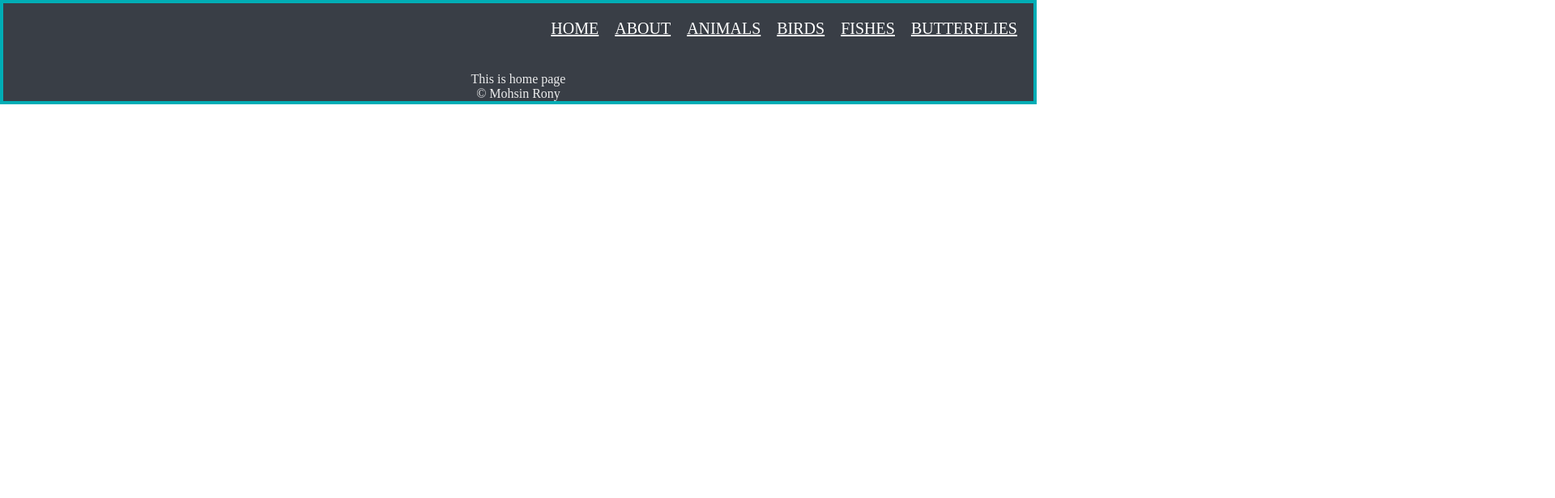
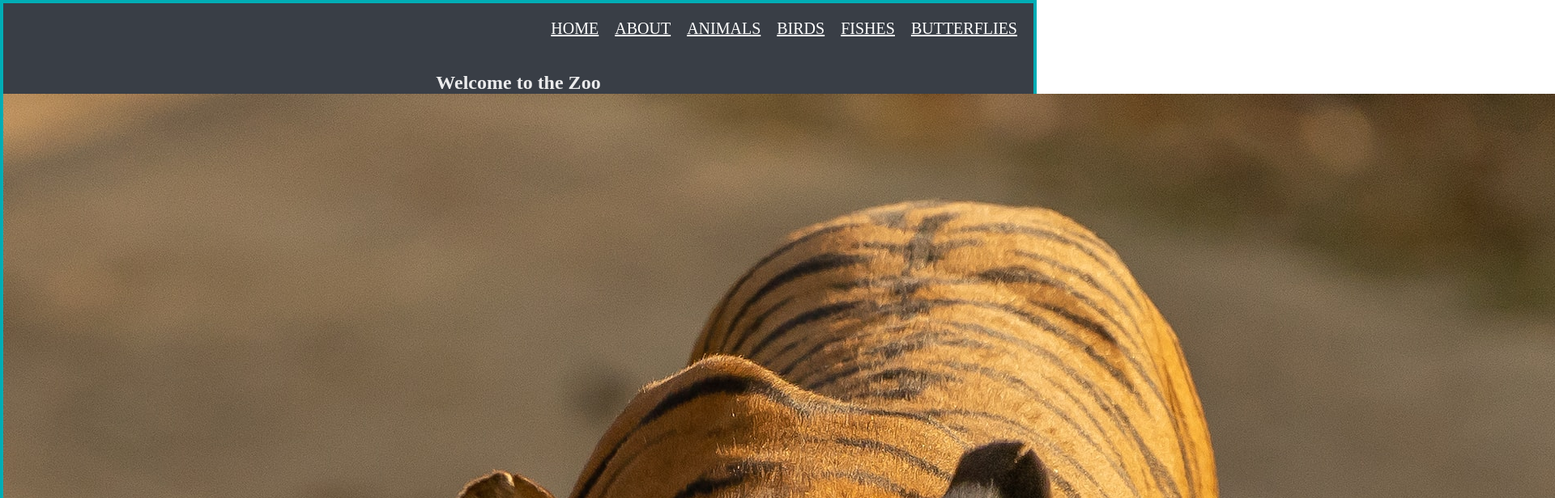
Before and after one commit to mohsinrony/Zoo_App, a React (Vite) app: page / in a window 1280 px wide. Shown: the top 616 px of the page at 81% size, 1920 px wide, since content can reach past the window. Built offline with nearby package versions, Linux system fonts and the light colour scheme; the HTML template or start-up script is replaced by a standard one.

Commit message:
add images to link to other pages from homepage

```diff
--- a/src/routes/Home.jsx
+++ b/src/routes/Home.jsx
@@ -1,11 +1,27 @@
-function Home() {
-return (
+import React from 'react';
+import { Link } from 'react-router-dom';
+import '../styles/Home.css';
 
-    <>
+const Home = () => {
+  return (
+    <div className='home-container'>
+        <div className='home-content'>
+      <h2>Welcome to the Zoo</h2>
+      <Link to="/animals">
+        <img src="./src/assets/animals.jpg" alt="Animals Page" />
+      </Link>
+      <Link to="/birds">
+        <img src="./src/assets/birds.jpeg" alt="Birds Page" />
+      </Link>
+      <Link to="/fishes">
+        <img src="./src/assets/fish.jpeg" alt="Fishes Page" />
+      </Link>
+      <Link to="/butterflies">
+        <img src="./src/assets/Butterfly.jpeg" alt="Butterfly Page" />
+      </Link>
+      </div>
+    </div>
+  );
+};
 
-    <p>This is home page</p>
-
-    </>
-)
-};
 export default Home;
```
